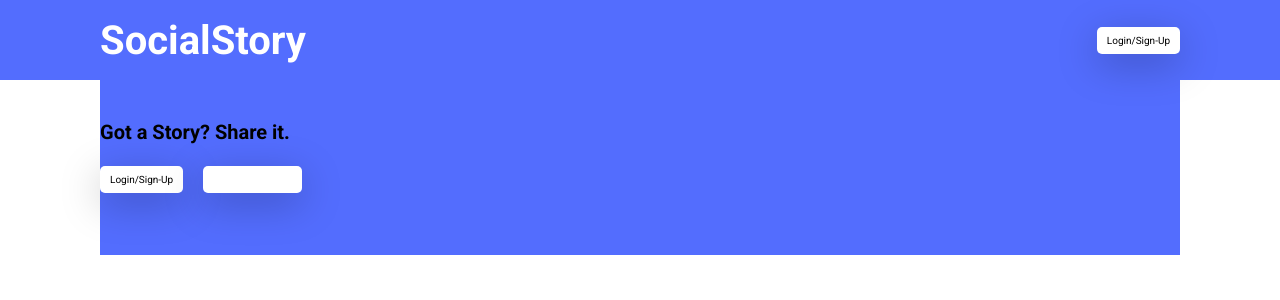
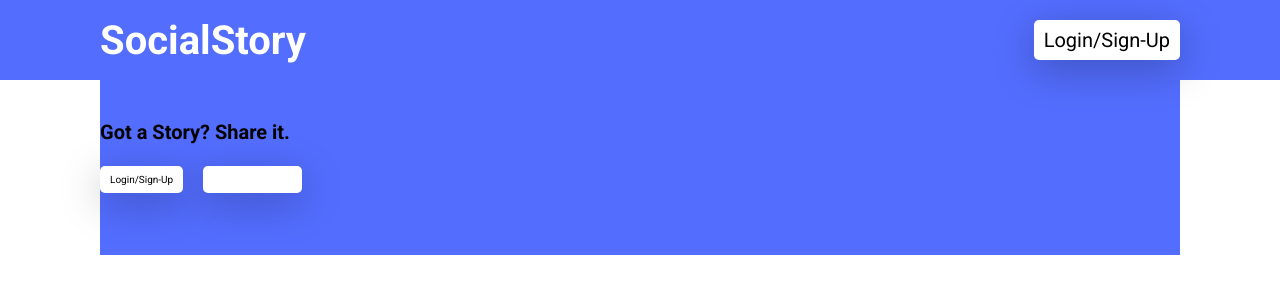
Before and after one commit to dogurasu/socialstories, a React (Create React App) app in the folder client/: page / in a window 1280 px wide. Shown: the top 300 px of the page. Built offline with nearby package versions, Linux system fonts and the light colour scheme.

Commit message:
Finished Footer and Header components for reuse

```diff
--- a/client/src/components/Header.jsx
+++ b/client/src/components/Header.jsx
@@ -7,7 +7,7 @@ const Header = () => {
             <div className="container">
                 {/* Refactor to check if user is logged in and redirect them to /home instead */}
                 <h3><Link className="link-text-large" to="/">SocialStory</Link></h3>
-                <Link className="btn btn-text" to="/login">Login/Sign-Up</Link>
+                <Link className="btn font-small" to="/login">Login/Sign-Up</Link>
             </div>
         </header>
     )
```
Also changed, not shown: client/src/components/Footer.jsx (+12 -1 lines).
